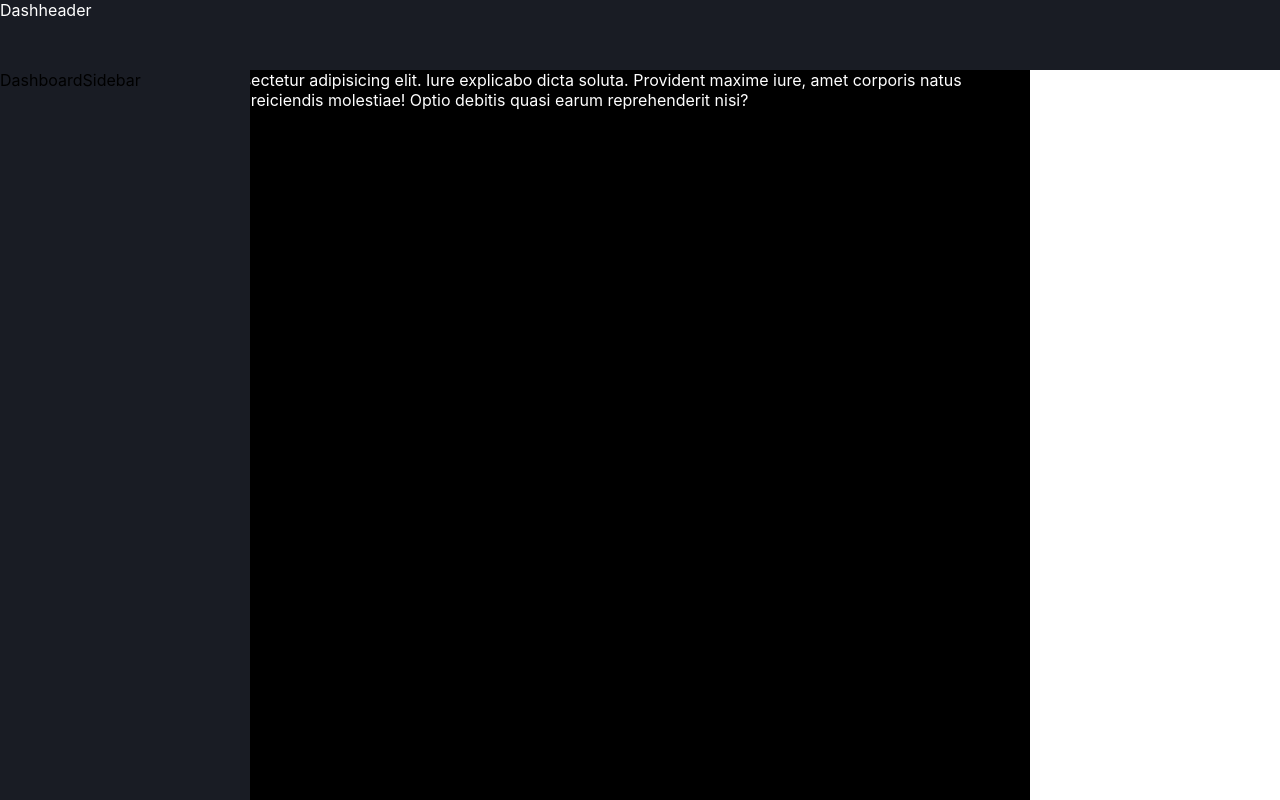
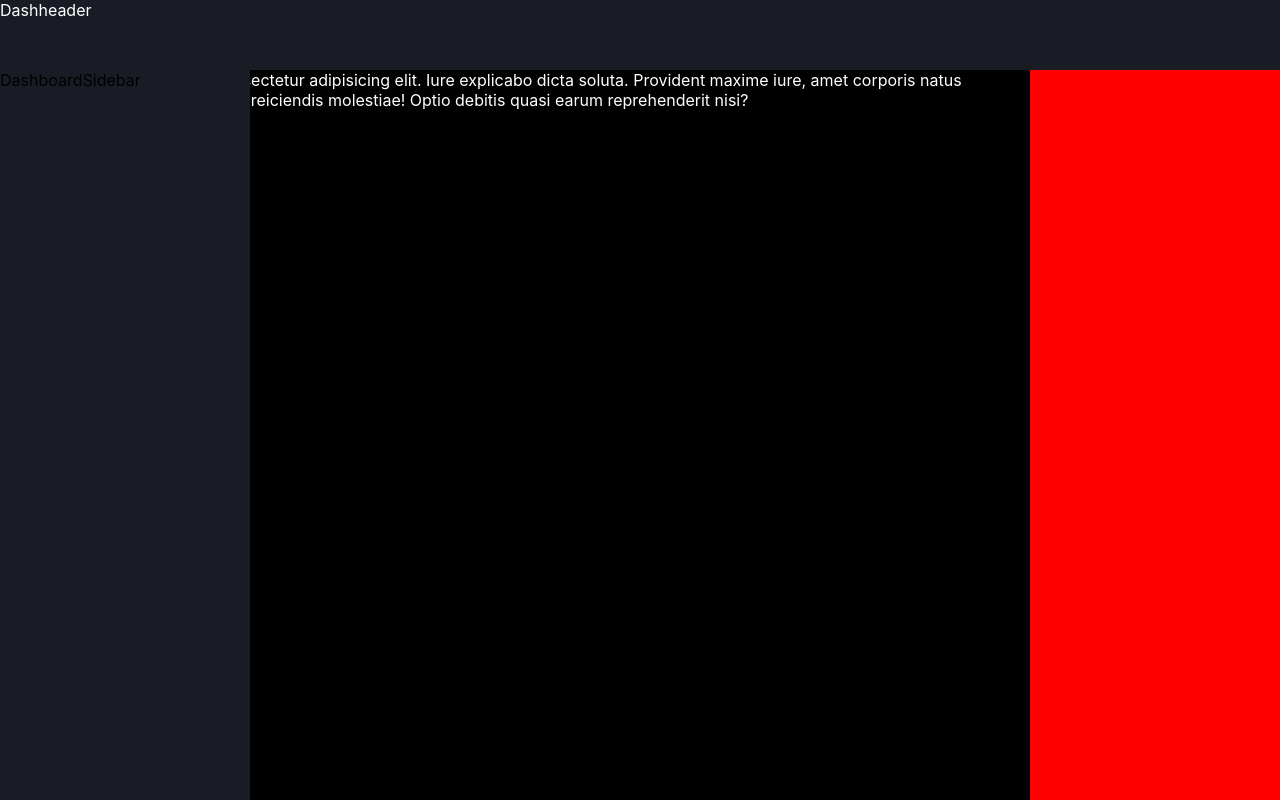
Before and after one commit to dev-sylv/Node-Agenda, a React (Create React App) app in the folder client/: page /dashboard in a window 1280 px wide. Built offline with nearby package versions, Linux system fonts and the light colour scheme.

Commit message:
working o dashboard

```diff
--- a/client/src/Components/Dashboard/DashboardRoutes.tsx
+++ b/client/src/Components/Dashboard/DashboardRoutes.tsx
@@ -23,5 +23,6 @@ export default DashboardRoutes;
 
 const Wrapper = styled.div`
   display: flex;
-  justify-content: flex-end;
+  justify-content: flex-start;
+  background-color: red;
 `;
```
